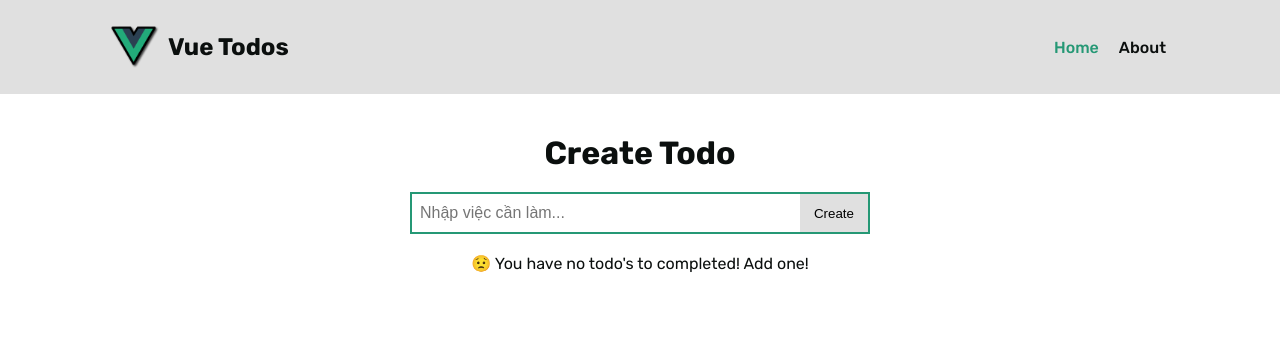
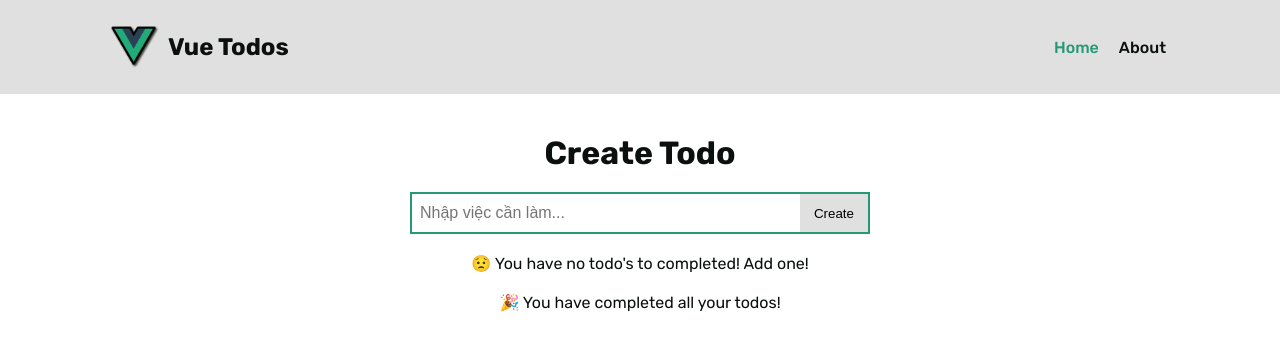
Before and after one commit to NguyenUyen-ReactJs2206/CRUD_Vue_TS, a Vue app in the folder Vue-Crud-Ts/: page / in a window 1280 px wide. Shown: the top 350 px of the page. Built offline with nearby package versions, Linux system fonts and the light colour scheme.

Commit message:
show message when completed all

```diff
--- a/Vue-Crud-Ts/src/pages/Home.vue
+++ b/Vue-Crud-Ts/src/pages/Home.vue
@@ -13,12 +13,12 @@
       />
     </ul>
     <p class="todos-msg" v-else>😟 You have no todo's to completed! Add one!</p>
-    <!-- <p>🎉 You have completed all your todos!</p> -->
+    <p v-if="completedAll">{{ completedAll }}</p>
   </main>
 </template>
 
 <script setup lang="ts">
-import { reactive } from "vue";
+import { computed, reactive } from "vue";
 import ItemList from "../components/ItemList.vue";
 import TodoCreate from "../components/TodoCreate.vue";
 import { TodoInterface } from "../types/todoList.type";
@@ -46,9 +46,9 @@ const toggleEditTodo = (index: number) => {
   console.log(index, "iiiiiiii");
 };
 
-const updateTodo = (value: string, index: number) => {
-  console.log(value, index);
-  todos[index].name = value;
+const updateTodo = (newValue: string, index: number) => {
+  console.log(newValue, index);
+  todos[index].name = newValue;
 };
 
 const deleteTodo = (todoId: number) => {
@@ -58,5 +58,19 @@ const deleteTodo = (todoId: number) => {
   }
 };
 
-console.log(todos);
+//watch item when change
+const completedAll = computed(() => {
+  let all = todos.length;
+  let countCompleted = 0;
+
+  todos.forEach((todo) => {
+    if (todo.completed) {
+      countCompleted++;
+    }
+  });
+
+  return countCompleted === all
+    ? "🎉 You have completed all your todos!"
+    : "😟 You haven't completed all your todos!";
+});
 </script>
```
